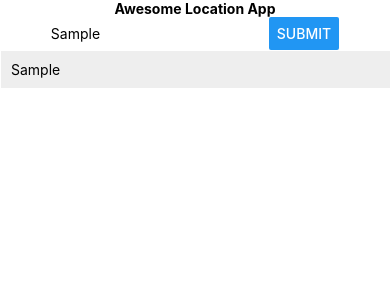
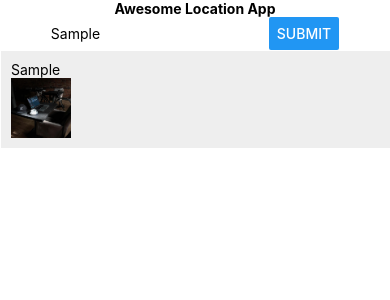
Before and after one commit to M-Ali-B/AwesomeApp, a React Native app: screen / in a window 390 px wide. Both pictures are taken after typing "Sample" into the empty fields and a click on the button "SUBMIT". Shown: the top 300 px of the page. Built offline with nearby package versions, Linux system fonts and the light colour scheme.

Commit message:
image  added

```diff
--- a/App.js
+++ b/App.js
@@ -4,7 +4,7 @@ import ListItem from './src/components/ListItem/ListItem';
 
 import PlaceInput from './src/components/PlaceInput/PlaceInput';
 import PlaceList from './src/components/ListPlace/PlaceList';
-
+import placeImage from './src/assests/x-team.jpg';
 
 export default class App extends React.Component {
     state = {
@@ -20,8 +20,8 @@ export default class App extends React.Component {
         places: prevState.places.concat({
 
           key:Math.random().toString(),
-
-          value:placeName
+          name:placeName,
+          image:placeImage
         })
       };
     });
--- a/src/components/ListItem/ListItem.js
+++ b/src/components/ListItem/ListItem.js
@@ -1,5 +1,5 @@
 import React from 'react';
-import { Text,StyleSheet,View,TouchableHighlight,TouchableOpacity,TouchableWithoutFeedback } from "react-native";
+import { Text,StyleSheet,View,TouchableHighlight,TouchableOpacity,TouchableWithoutFeedback ,Image} from "react-native";
 
 const listItem = (props) =>(
     <TouchableOpacity
@@ -7,6 +7,11 @@ const listItem = (props) =>(
 <View style={styles.listItem} >
 
     <Text>{props.placeName}</Text>
+    <Image
+    source={props.placeImage}
+    style={styles.placeImage}
+    resizeMode="cover"
+    />
 
 </View>
 </TouchableOpacity>
@@ -23,7 +28,11 @@ listItem:{
     padding:10,
     margin:1,
     backgroundColor:'#eee'
-}
+},
+    placeImage: {
+        width: 60,
+        height: 60
+    }
 
 
 });
--- a/src/components/ListPlace/PlaceList.js
+++ b/src/components/ListPlace/PlaceList.js
@@ -14,7 +14,8 @@ const placeList = props => {
     renderItem = {(info) => (
 
         <ListItem
-         placeName={info.item.value}
+         placeName={info.item.name}
+         placeImage={info.item.image}
         onItemPressed={() => props.onItemDeleted(info.item.key)}
 
         />)}
--- a/src/components/PlaceInput/PlaceInput.js
+++ b/src/components/PlaceInput/PlaceInput.js
@@ -18,13 +18,13 @@ class PlaceInput extends Component{
         if (this.state.placeName.trim() === "") {
             return alert("Can't Submit Empty");
         }
-        if (this.props.places.map(place => place.value).indexOf(this.state.placeName.trim()) > -1) {
+        if (this.props.places.map(place => place.name).indexOf(this.state.placeName.trim()) > -1) {
             return alert('Option already used');
         }
         this.props.onPlaceAdded(this.state.placeName);
 
 
-        console.warn(this.props.places.map(place => place.value));
+        console.warn(this.props.places.map(place => place.name));
     }
 
 render(){
@@ -70,6 +70,7 @@ const styles = StyleSheet.create({
 
 
     },
+
 });
 
 
```
Also changed, not shown: src/assests/x-team.jpg (added).
